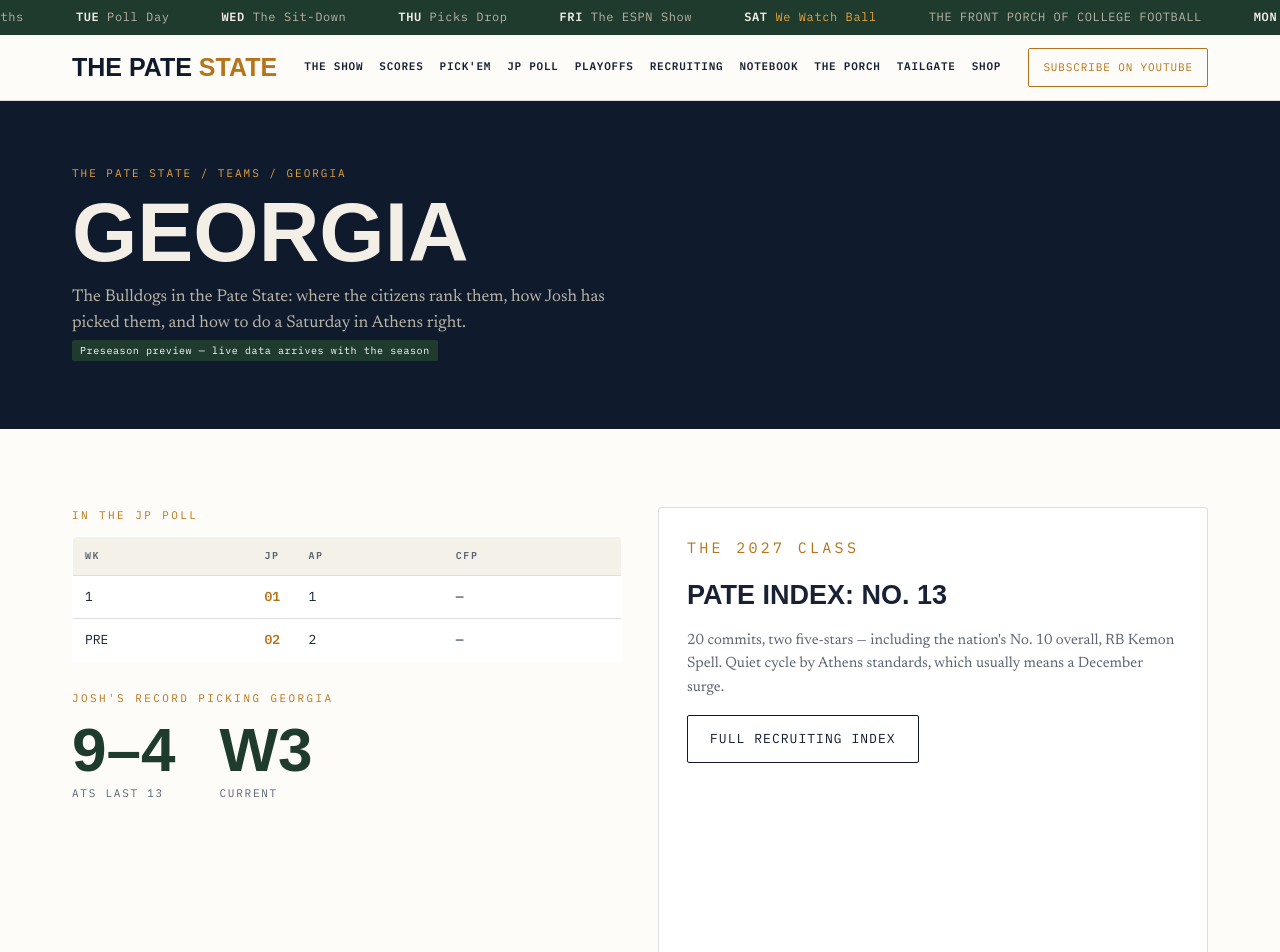
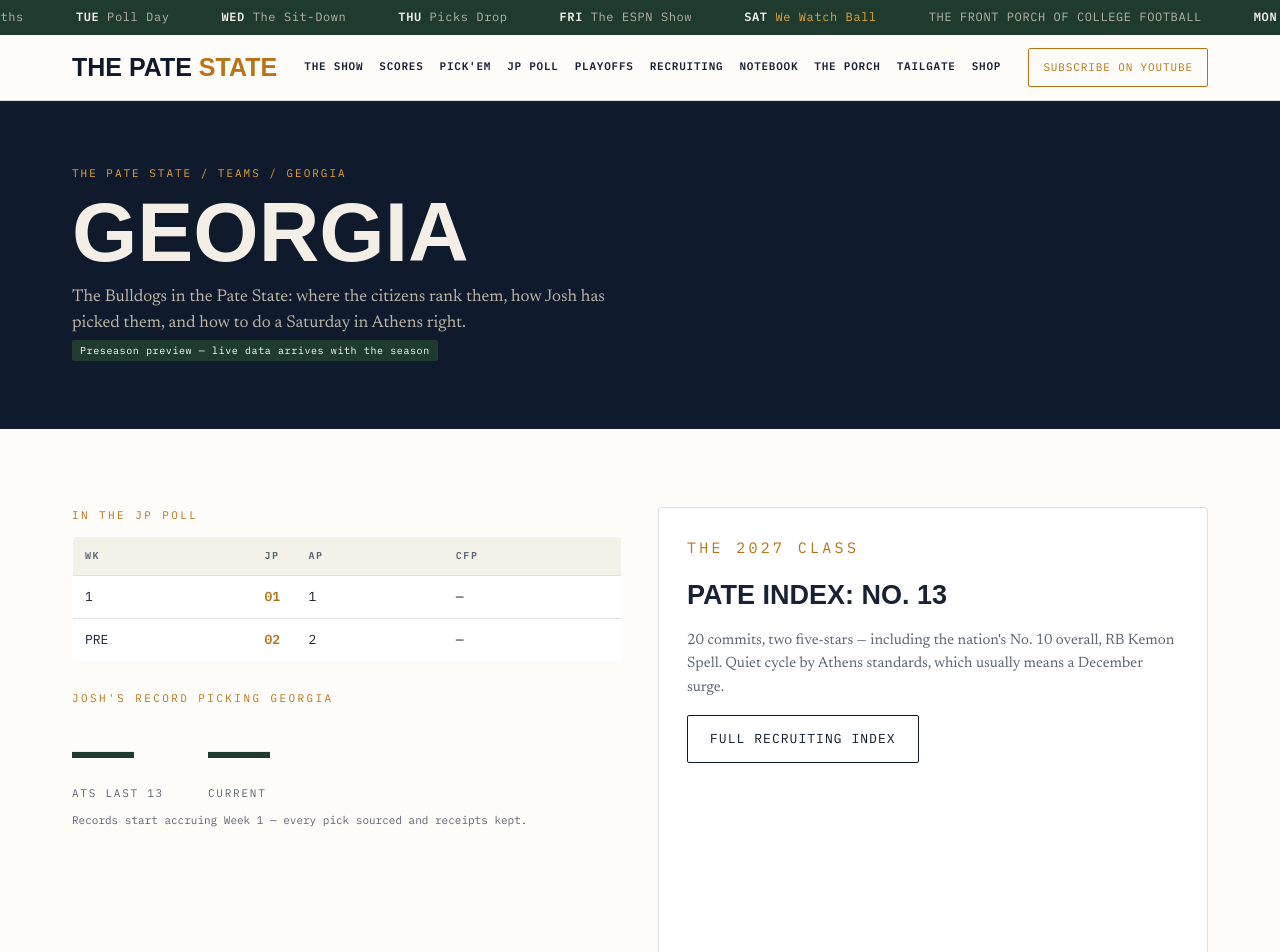
Before and after one commit to thepatestate/thepatestate, a Next.js app: page /teams/georgia in a window 1280 px wide. Shown: the top 952 px of the page. Built offline with nearby package versions, Linux system fonts and the light colour scheme; a web font is replaced by a local one.

Commit message:
fix: genericize residual real-person claims (Elko, Josh ATS)
Co-Authored-By: Claude Fable 5 <noreply@anthropic.com>

```diff
--- a/app/recruiting/page.tsx
+++ b/app/recruiting/page.tsx
@@ -59,7 +59,7 @@ const DEMO_RECRUITING_NEWS = [
   },
   {
     headline: "A&M is building a monster",
-    body: "Texas A&M sits No. 1 on both major services with 26 commits — six five-stars and 19 blue-chips — putting Mike Elko in position for his second top-five class in three cycles.",
+    body: "Texas A&M sits No. 1 on both major services with 26 commits — six five-stars and 19 blue-chips — putting the coaching staff in position for a second top-five class in three cycles.",
     src: "SAMPLE — RECRUITING WIRE",
   },
   {
--- a/app/teams/georgia/page.tsx
+++ b/app/teams/georgia/page.tsx
@@ -22,7 +22,7 @@ const GEORGIA = {
     { wk: "1", jp: "01", ap: "1", cfp: "—" },
     { wk: "PRE", jp: "02", ap: "2", cfp: "—" },
   ],
-  picksRecord: { ats: "9–4", atsLabel: "ATS Last 13", current: "W3", currentLabel: "Current" },
+  picksRecord: { ats: "—", atsLabel: "ATS Last 13", current: "—", currentLabel: "Current" },
   recruiting: {
     rank: "No. 13",
     body: "20 commits, two five-stars — including the nation's No. 10 overall, RB Kemon Spell. Quiet cycle by Athens standards, which usually means a December surge.",
@@ -74,6 +74,9 @@ function PicksRecord({ team }: { team: Team }) {
           <div className="lbl">{picksRecord.currentLabel}</div>
         </div>
       </div>
+      <p style={{ marginTop: 10, fontFamily: "var(--mono)", fontSize: 11, color: "var(--ink-dim)" }}>
+        Records start accruing Week 1 — every pick sourced and receipts kept.
+      </p>
     </div>
   );
 }
```
